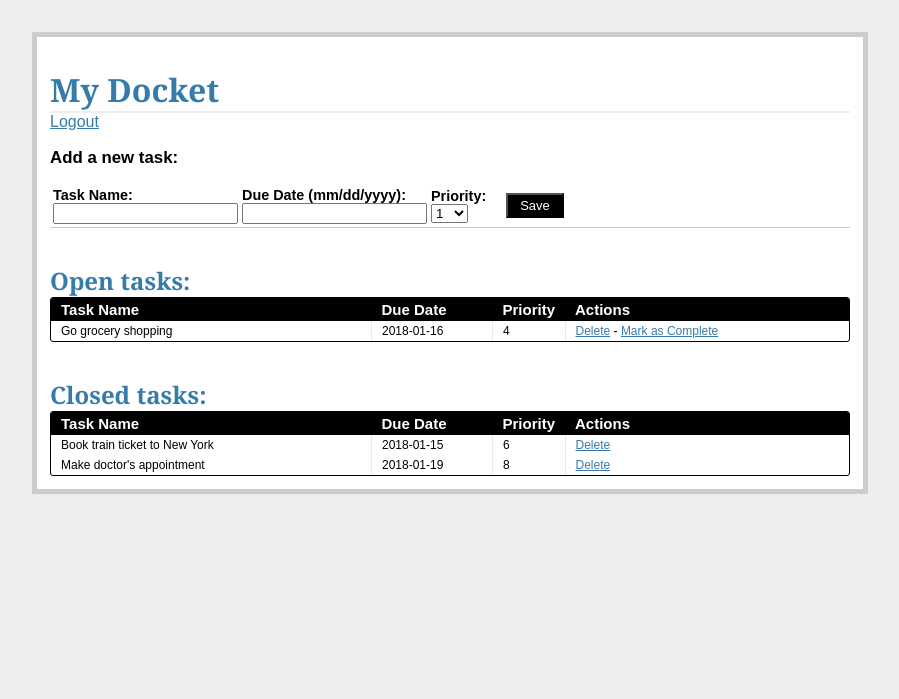
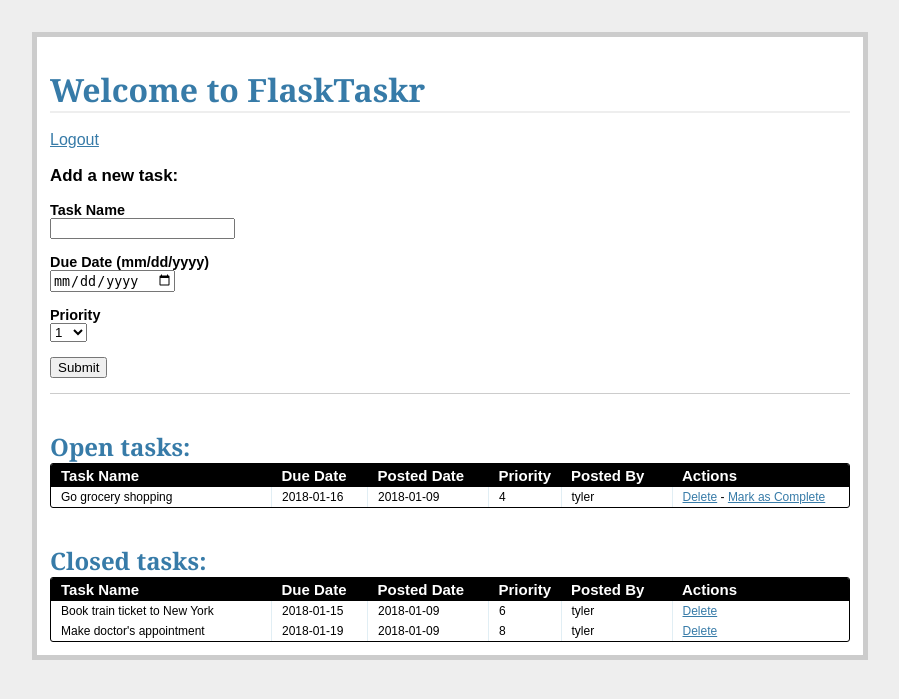
Before and after one commit to tylerhuntington222/Docket-app, a Flask app: page /tasks/ in a window 1280 px wide. Shown: the top 699 px of the page, without its empty margins (190-1089 px from the left). Run offline with Flask 2, Linux system fonts and the light colour scheme; a user stored in the database is signed in; data comes from the database, SQL or seed files in the repository.

Commit message:
Update add_task function

```diff
--- a/templates/tasks.html
+++ b/templates/tasks.html
@@ -1,45 +1,29 @@
 {% extends "_base.html" %}
 {% block content %}
 
-<h1>My Docket</h1>
+<h1>Welcome to FlaskTaskr</h1>
+<br>
 <a href="{{ url_for('logout') }}">Logout</a>
 <div class="add-task">
   <h3>Add a new task:</h3>
-  <table>
-    <tr>
-      <form action="{{ url_for('new_task') }}" method="post">
+  <form action="{{ url_for('new_task') }}" method="post" class="inline-form">
     {{ form.csrf_token }}
-        <td>
-          <label>Task Name:</label>
-          <input name="name" type="text">
-        </td>
-        <td>
-          <label>Due Date (mm/dd/yyyy):</label>
-          <input name="due_date" type="text" width="120px">
-        </td>
-        <td>
-          <label>Priority:</label>
-          <select name="priority" width="100px">
-            <option value="1">1</option>
-            <option value="2">2</option>
-            <option value="3">3</option>
-            <option value="4">4</option>
-            <option value="5">5</option>
-            <option value="6">6</option>
-            <option value="7">7</option>
-            <option value="8">8</option>
-            <option value="9">9</option>
-            <option value="10">10</option>
-          </select>
-        </td>
-        <td>
-          &nbsp;
-          &nbsp;
-          <input class="button" type="submit" value="Save">
-        </td>
+    <div class="input-group">
+      {{ form.name.label }}
+      {{ form.name }}
+    </div>
+    <div class="input-group">
+      {{ form.due_date.label }}
+      {{ form.due_date }}
+    </div>
+    <div class="input-group">
+      {{ form.priority.label }}
+      {{ form.priority }}
+    </div>
+    <div class="input-group">
+      <button type="submit">Submit</button>
+    </div>
   </form>
-    </tr>
-  </table>
 </div>
 <div class="entries">
   <br>
@@ -49,17 +33,21 @@
     <table>
       <thead>
         <tr>
-          <th width="300px"><strong>Task Name</strong></th>
-          <th width="100px"><strong>Due Date</strong></th>
+          <th width="200px"><strong>Task Name</strong></th>
+          <th width="75px"><strong>Due Date</strong></th>
+          <th width="100px"><strong>Posted Date</strong></th>
           <th width="50px"><strong>Priority</strong></th>
+          <th width="90px"><strong>Posted By</strong></th>
           <th><strong>Actions</strong></th>
         </tr>
       </thead>
       {% for task in open_tasks %}
         <tr>
-          <td width="300px">{{ task.name }}</td>
-          <td width="100px">{{ task.due_date }}</td>
+          <td width="200px">{{ task.name }}</td>
+          <td width="75px">{{ task.due_date }}</td>
+          <td width="100px">{{ task.posted_date }}</td>
           <td width="50px">{{ task.priority }}</td>
+          <td width="90px">{{ task.poster.name }}</td>
           <td>
             <a href="{{ url_for('delete_entry', task_id = task.task_id) }}">Delete</a>  -
             <a href="{{ url_for('complete', task_id = task.task_id) }}">Mark as Complete</a>
@@ -68,26 +56,30 @@
       {% endfor %}
     </table>
   </div>
+</div>
 <br>
 <br>
-</div>
 <div class="entries">
   <h2>Closed tasks:</h2>
   <div class="datagrid">
     <table>
       <thead>
         <tr>
-        <th width="300px"><strong>Task Name</strong></th>
-        <th width="100px"><strong>Due Date</strong></th>
+          <th width="200px"><strong>Task Name</strong></th>
+          <th width="75px"><strong>Due Date</strong></th>
+          <th width="100px"><strong>Posted Date</strong></th>
           <th width="50px"><strong>Priority</strong></th>
+          <th width="90px"><strong>Posted By</strong></th>
           <th><strong>Actions</strong></th>
         </tr>
       </thead>
       {% for task in closed_tasks %}
         <tr>
-          <td width="300px">{{ task.name }}</td>
-          <td width="100px">{{ task.due_date }}</td>
+          <td width="200px">{{ task.name }}</td>
+          <td width="75px">{{ task.due_date }}</td>
+          <td width="100px">{{ task.posted_date }}</td>
           <td width="50px">{{ task.priority }}</td>
+          <td width="90px">{{ task.poster.name }}</td>
           <td>
              <a href="{{ url_for('delete_entry', task_id = task.task_id) }}">Delete</a>
           </td>
--- a/views.py
+++ b/views.py
@@ -6,6 +6,7 @@ Main controller for Docket, a simple task management web app.
 Tyler Huntington, 2018
 """
 # imports
+import datetime
 from forms import AddTaskForm, RegisterForm, LoginForm
 from functools import wraps
 from flask import Flask, flash, redirect, url_for, session, \
@@ -119,6 +120,8 @@ def new_task():
             new_task = Task(form.name.data,
                     form.due_date.data,
                     form.priority.data,
+                    datetime.datetime.utcnow(),
+                    '1',
                     '1'
             )
             db.session.add(new_task)
```
Lines whose indentation alone changed are shown as unchanged.
